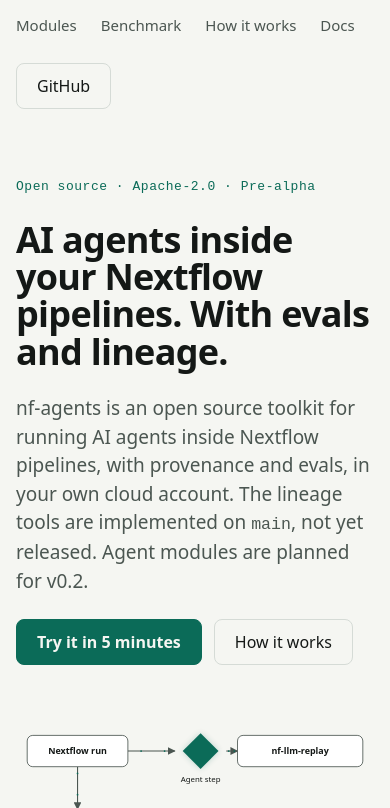
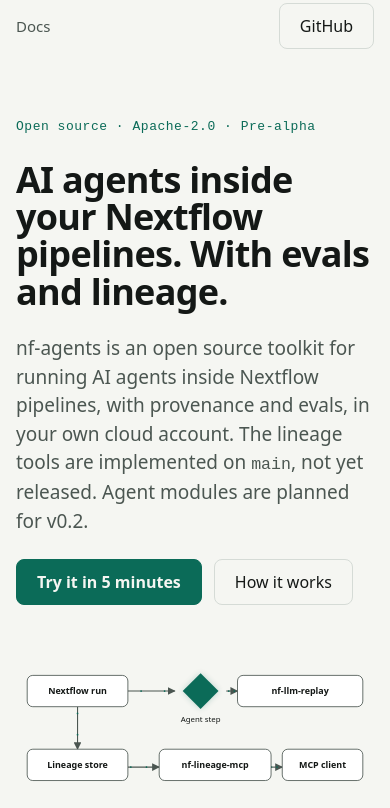
Before and after one commit to pingedbrain/nf-agents, an Astro site in the folder site/: page / in a window 390 px wide. Shown: the part 90-898 px from the top of the page. Built offline with nearby package versions, Linux system fonts and the light colour scheme; Astro itself is replaced by a stand-in of ours.

Commit message:
fix(site): one-row header on phones and a missing space in the hero
At 375 px the header wrapped into three rows and pushed the hero below
the fold. Section anchors are hidden under 560 px; Docs and GitHub stay.
Astro dropped the line break before <code>main</code>, which rendered as
"onmain".

```diff
--- a/site/src/components/Hero.astro
+++ b/site/src/components/Hero.astro
@@ -8,8 +8,8 @@ import PipelineFlow from './PipelineFlow.astro';
     <h1 id="hero-title">AI agents inside your Nextflow pipelines. With evals and lineage.</h1>
     <p class="lede">
       nf-agents is an open source toolkit for running AI agents inside Nextflow pipelines, with
-      provenance and evals, in your own cloud account. The lineage tools are implemented on
-      <code>main</code>, not yet released. Agent modules are planned for v0.2.
+      provenance and evals, in your own cloud account. The lineage tools are implemented
+      on <code>main</code>, not yet released. Agent modules are planned for v0.2.
     </p>
     <div class="actions">
       <a class="button" href="#start">Try it in 5 minutes</a>
--- a/site/src/components/SiteHeader.astro
+++ b/site/src/components/SiteHeader.astro
@@ -13,9 +13,9 @@ const base = import.meta.env.BASE_URL;
   </a>
   <nav aria-label="Main">
     <ul class="nav-links">
-      <li><a href="#modules">Modules</a></li>
-      <li><a href="#bench">Benchmark</a></li>
-      <li><a href="#how">How it works</a></li>
+      <li class="nav-section"><a href="#modules">Modules</a></li>
+      <li class="nav-section"><a href="#bench">Benchmark</a></li>
+      <li class="nav-section"><a href="#how">How it works</a></li>
       <li><a href={`${base}docs/`}>Docs</a></li>
     </ul>
   </nav>
@@ -61,6 +61,12 @@ const base = import.meta.env.BASE_URL;
     align-items: center;
     min-height: 44px;
   }
+  /* Section anchors stay reachable by scrolling; on phones the header keeps one row. */
+  @media (max-width: 559px) {
+    .nav-section {
+      display: none;
+    }
+  }
   .nav-links a:hover {
     color: var(--nf-ink);
   }
```
